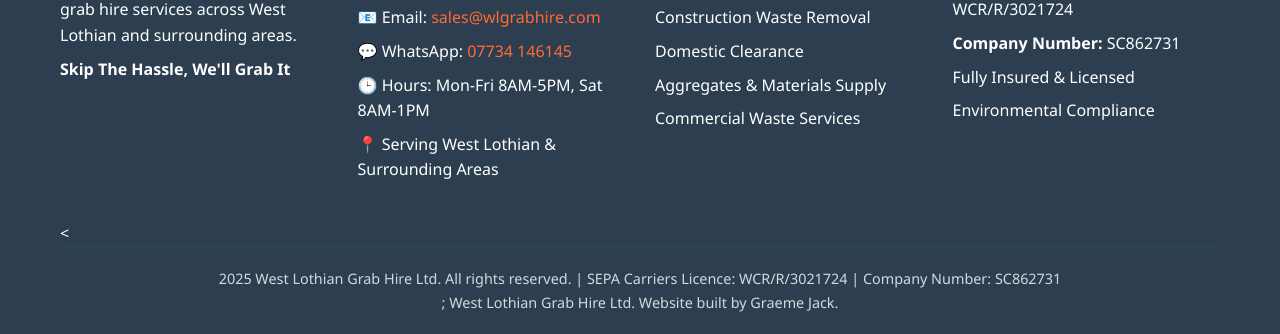
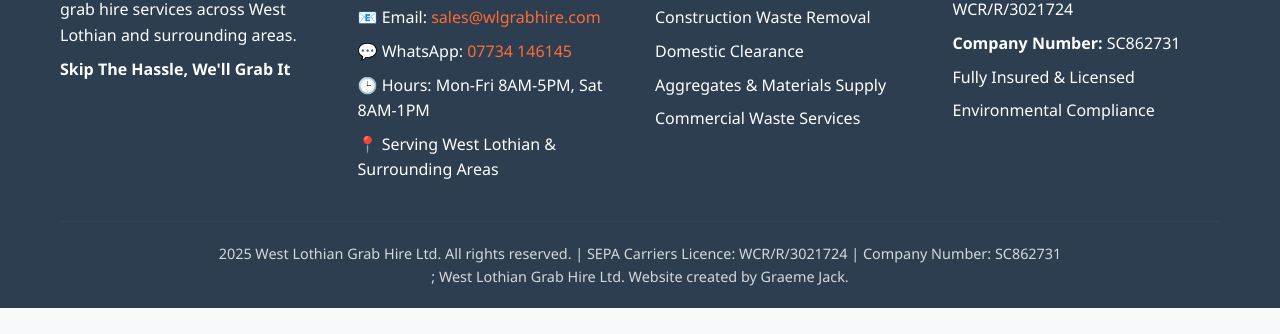
Before and after one commit to WLgrabhire/west-lothian-grab-hire, a website: page index.html in a window 1280 px wide. Shown: the part 1421-1755 px from the top of the page. After the commit the page ends 1729 px from the top, so only its background shows below. Drawn offline with Linux system fonts and the light colour scheme.

Commit message:
Update footer text and attribution

```diff
--- a/index.html
+++ b/index.html
@@ -676,8 +676,8 @@
                 </div>
             </div>
 
-            <</p><div class="footer-bottom"
-  <p>2025 West Lothian Grab Hire Ltd. All rights reserved. | SEPA Carriers Licence: WCR/R/3021724 | Company Number: SC862731</p>; West Lothian Grab Hire Ltd. Website built by Graeme Jack.</p>
+            </p><div class="footer-bottom"
+  <p>2025 West Lothian Grab Hire Ltd. All rights reserved. | SEPA Carriers Licence: WCR/R/3021724 | Company Number: SC862731</p>; West Lothian Grab Hire Ltd. Website created by Graeme Jack.</p>
 </div>
             </div>
         </div>
```
